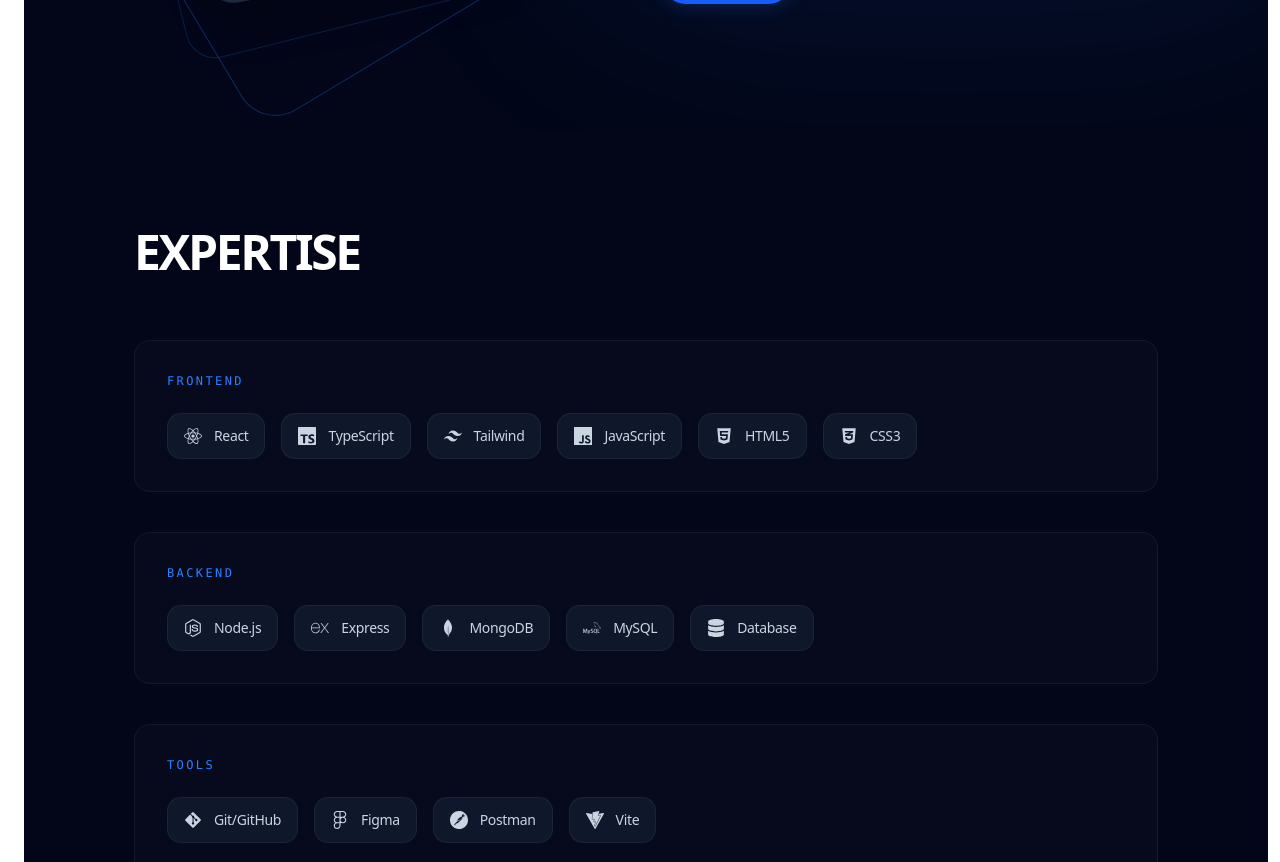
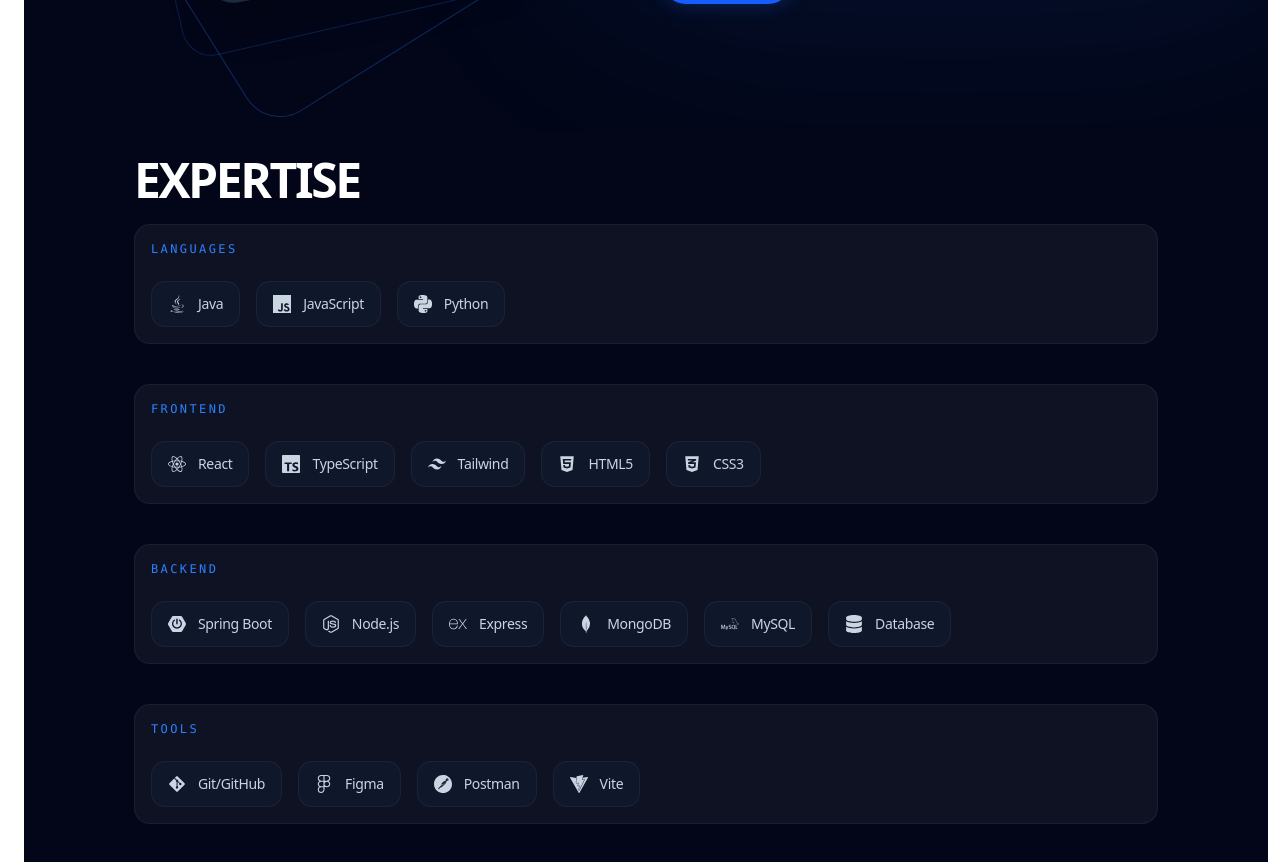
Before and after one commit to Neriah333/My-Portfolio, a React (Vite) app in the folder client/: page / in a window 1280 px wide. Shown: the part 500-1362 px from the top of the page. Built offline with nearby package versions, Linux system fonts and the light colour scheme.

Commit message:
Added the language section on the skills

```diff
--- a/client/src/pages/Skills.jsx
+++ b/client/src/pages/Skills.jsx
@@ -1,11 +1,12 @@
 import React from "react";
 import { motion } from "framer-motion";
-import { FaReact, FaNodeJs, FaGitAlt, FaDatabase, FaCss3Alt, FaHtml5 } from "react-icons/fa";
-import { SiTailwindcss, SiJavascript, SiExpress, SiMongodb, SiPostman, SiVite, SiMysql, SiTypescript, SiFigma } from "react-icons/si";
+import { FaReact, FaJava, FaNodeJs, FaGitAlt, FaDatabase, FaCss3Alt, FaHtml5 } from "react-icons/fa";
+import { SiTailwindcss, SiJavascript, SiExpress, SiMongodb, SiPostman, SiVite, SiMysql, SiTypescript, SiFigma, SiPython, SiSpringboot } from "react-icons/si";
 
 const skillData = [
-  { category: "Frontend", items: [{ name: "React", icon: <FaReact /> }, { name: "TypeScript", icon: <SiTypescript /> }, { name: "Tailwind", icon: <SiTailwindcss /> }, { name: "JavaScript", icon: <SiJavascript /> }, { name: "HTML5", icon: <FaHtml5 /> }, { name: "CSS3", icon: <FaCss3Alt /> }] },
-  { category: "Backend", items: [{ name: "Node.js", icon: <FaNodeJs /> }, { name: "Express", icon: <SiExpress /> }, { name: "MongoDB", icon: <SiMongodb /> }, { name: "MySQL", icon: <SiMysql /> }, { name: "Database", icon: <FaDatabase /> }] },
+  { category: "Languages", items: [{ name: "Java", icon: <FaJava /> }, { name: "JavaScript", icon: <SiJavascript /> }, { name: "Python", icon: <SiPython /> }]},
+  { category: "Frontend", items: [{ name: "React", icon: <FaReact /> }, { name: "TypeScript", icon: <SiTypescript /> }, { name: "Tailwind", icon: <SiTailwindcss /> }, { name: "HTML5", icon: <FaHtml5 /> }, { name: "CSS3", icon: <FaCss3Alt /> }] },
+  { category: "Backend", items: [{ name: "Spring Boot", icon: <SiSpringboot /> },{ name: "Node.js", icon: <FaNodeJs /> }, { name: "Express", icon: <SiExpress /> }, { name: "MongoDB", icon: <SiMongodb /> }, { name: "MySQL", icon: <SiMysql /> }, { name: "Database", icon: <FaDatabase /> }] },
   { category: "Tools", items: [{ name: "Git/GitHub", icon: <FaGitAlt /> }, { name: "Figma", icon: <SiFigma /> }, { name: "Postman", icon: <SiPostman /> }, { name: "Vite", icon: <SiVite /> }] },
 ];
 
@@ -25,9 +26,9 @@
 
 export default function Skills() {
   return (
-    <section id="skills" className="py-24 px-6 bg-slate-950">
+    <section id="skills" className="py-6 px-2 bg-slate-950">
       <div className="max-w-5xl mx-auto">
-        <div className="mb-16">
+        <div className="mb-5">
           <h2 className="text-4xl md:text-5xl font-black text-white tracking-tighter">EXPERTISE</h2>
         </div>
 
@@ -39,7 +40,7 @@
               whileInView="visible"
               viewport={{ once: true, amount: 0.2 }}
               variants={containerVariants}
-              className="relative p-8 rounded-2xl bg-white/[0.02] border border-white/5"
+              className="relative p-4 rounded-2xl bg-white/[0.05] border border-white/5"
             >
               <h3 className="text-blue-500 font-mono text-xs uppercase tracking-[0.2em] mb-6">{group.category}</h3>
               <div className="flex flex-wrap gap-4">
```
